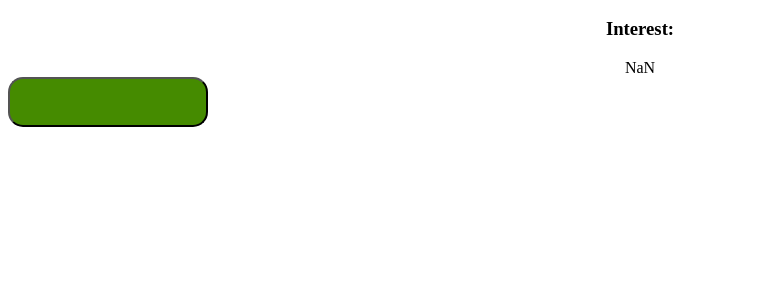
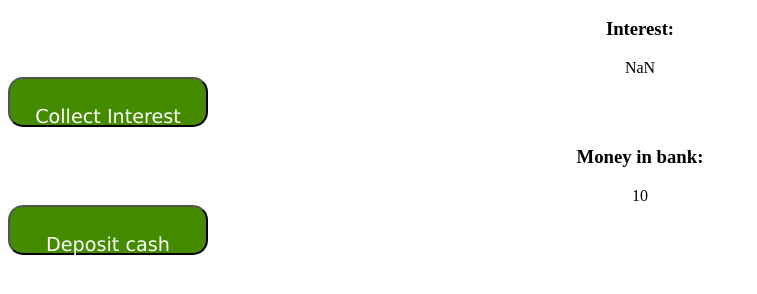
Before and after one commit to KMH690/Bank-Idle, a plain HTML site: page index.html in a window 1280 px wide. Shown: the part 48-342 px from the top of the page, without its empty margins (0-757 px from the left). Drawn offline with Linux system fonts and the light colour scheme.

Commit message:
Update index.html

```diff
--- a/index.html
+++ b/index.html
@@ -34,6 +34,11 @@
       <h3 align="center">Interest:</h3>
       <span id="interestNum">0</span>
     </div>
-    <button type="button" class="fancy_button" onClick=""></button>
+    <button type="button" class="fancy_button" onClick="convert(interestNum, cash)">Collect Interest</button>
+    <div align="center">
+      <h3 align="center">Money in bank:</h3>
+      <span id="Bank">10</span>
+    </div>
+    <button type="button" class="fancy_button" onClick="convert(cash, Bank)">Deposit cash</button>
   </body>
 </html>
```
